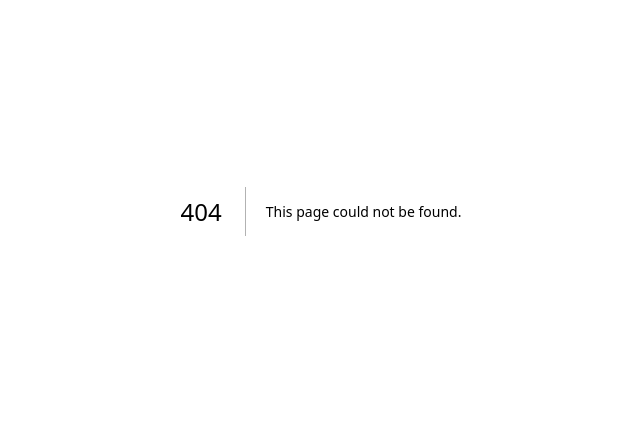
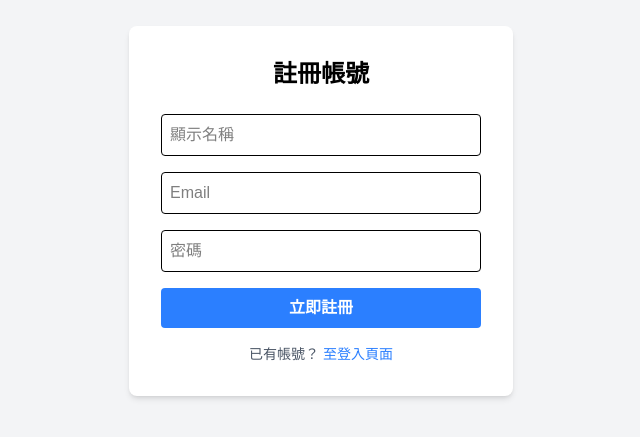
Before and after one commit to AlexTsao13/stock-forum, a Next.js app: page /register in a window 1280 px wide. Before the commit this address had no page. Shown: the part 189-626 px from the top of the page, without its empty margins (319-959 px from the left). Built offline with nearby package versions, Linux system fonts and the light colour scheme; no server answers.

Commit message:
implement authentication system with NextAuth, registration, and login pages

```diff
--- a/package.json
+++ b/package.json
@@ -10,10 +10,14 @@
     "prettier": "prettier --write ./src"
   },
   "dependencies": {
+    "@auth/mongodb-adapter": "^3.11.2",
     "@headlessui/react": "^2.2.4",
     "@tanstack/react-query": "^5.95.2",
+    "@types/bcryptjs": "^3.0.0",
+    "bcryptjs": "^3.0.3",
     "mongodb": "^7.1.0",
     "next": "15.4.3",
+    "next-auth": "^5.0.0-beta.31",
     "prettier": "^3.6.2",
     "react": "19.1.0",
     "react-dom": "19.1.0",
--- /dev/null
+++ b/src/app/(auth)/login/action.ts
@@ -0,0 +1,27 @@
+"use server";
+import { signIn } from "@/auth";
+import { AuthError } from "next-auth";
+export async function loginAction(formData: FormData) {
+  const email = formData.get("email") as string;
+  const password = formData.get("password") as string;
+  try {
+    // 呼叫 Auth.js 提供的登入函式
+    // "credentials" 對應到在 auth.ts 裡設定的名稱
+    await signIn("credentials", {
+      email,
+      password,
+      redirectTo: "/", // 登入成功後導向首頁
+    });
+  } catch (error) {
+    if (error instanceof AuthError) {
+      switch (error.type) {
+        case "CredentialsSignin":
+          return { error: "信箱或密碼錯誤" };
+        default:
+          return { error: "登入發生錯誤" };
+      }
+    }
+    // 注意：redirect 內部也是拋出錯誤，所以這裡必須把非 AuthError 拋出去
+    throw error;
+  }
+}
--- /dev/null
+++ b/src/app/(auth)/login/page.tsx
@@ -0,0 +1,40 @@
+import { loginAction } from "./action";
+export default function LoginPage() {
+  return (
+    <div className="flex flex-col items-center justify-center min-h-screen bg-gray-100">
+      <div className="p-8 bg-white shadow-md rounded-lg w-96">
+        <h1 className="text-2xl font-bold mb-6 text-center text-black">
+          歡迎回來
+        </h1>
+        <form action={loginAction} className="flex flex-col gap-4">
+          <input
+            name="email"
+            type="email"
+            placeholder="Email"
+            required
+            className="p-2 border rounded text-black outline-none focus:ring-2 focus:ring-green-400"
+          />
+          <input
+            name="password"
+            type="password"
+            placeholder="密碼"
+            required
+            className="p-2 border rounded text-black outline-none focus:ring-2 focus:ring-green-400"
+          />
+          <button
+            type="submit"
+            className="bg-green-600 text-white p-2 rounded font-bold hover:bg-green-700 transition"
+          >
+            登入
+          </button>
+        </form>
+        <p className="mt-4 text-center text-sm text-gray-600">
+          還沒有帳號？{" "}
+          <a href="/register" className="text-blue-500 hover:underline">
+            立即註冊
+          </a>
+        </p>
+      </div>
+    </div>
+  );
+}
--- /dev/null
+++ b/src/app/(auth)/register/action.ts
@@ -0,0 +1,20 @@
+"use server";
+
+import { createUser } from "@/service/user";
+import { redirect } from "next/navigation";
+export async function registerAction(formData: FormData) {
+  const email = formData.get("email") as string;
+  const password = formData.get("password") as string;
+  const name = formData.get("name") as string;
+  if (!email || !password) {
+    return { error: "請填寫完整資訊" };
+  }
+  try {
+    // 呼叫 createUser 服務
+    await createUser(email, password, name);
+  } catch (error: any) {
+    return { error: error.message || "註冊失敗" };
+  }
+  // 註冊成功後，自動跳轉到登入頁面
+  redirect("/login");
+}
--- /dev/null
+++ b/src/app/(auth)/register/page.tsx
@@ -0,0 +1,46 @@
+import { registerAction } from "./action";
+export default function RegisterPage() {
+  return (
+    <div className="flex flex-col items-center justify-center min-h-screen bg-gray-100">
+      <div className="p-8 bg-white shadow-md rounded-lg w-96">
+        <h1 className="text-2xl font-bold mb-6 text-center text-black">
+          註冊帳號
+        </h1>
+        <form action={registerAction} className="flex flex-col gap-4">
+          <input
+            name="name"
+            type="text"
+            placeholder="顯示名稱"
+            className="p-2 border rounded text-black outline-none focus:ring-2 focus:ring-blue-400"
+          />
+          <input
+            name="email"
+            type="email"
+            placeholder="Email"
+            required
+            className="p-2 border rounded text-black outline-none focus:ring-2 focus:ring-blue-400"
+          />
+          <input
+            name="password"
+            type="password"
+            placeholder="密碼"
+            required
+            className="p-2 border rounded text-black outline-none focus:ring-2 focus:ring-blue-400"
+          />
+          <button
+            type="submit"
+            className="bg-blue-500 text-white p-2 rounded font-bold hover:bg-blue-600 transition"
+          >
+            立即註冊
+          </button>
+        </form>
+        <p className="mt-4 text-center text-sm text-gray-600">
+          已有帳號？{" "}
+          <a href="/login" className="text-blue-500 hover:underline">
+            至登入頁面
+          </a>
+        </p>
+      </div>
+    </div>
+  );
+}
--- /dev/null
+++ b/src/app/api/auth/[...nextauth]/route.ts
@@ -0,0 +1,2 @@
+import { handlers } from "@/auth";
+export const { GET, POST } = handlers;
--- /dev/null
+++ b/src/auth.ts
@@ -0,0 +1,49 @@
+import NextAuth from "next-auth";
+import { MongoDBAdapter } from "@auth/mongodb-adapter";
+import clientPromise from "./lib/mongodb"; // 注意這裡的路徑
+import Credentials from "next-auth/providers/credentials";
+import { getUserByEmail } from "./service/user";
+import bcrypt from "bcryptjs";
+
+export const { handlers, auth, signIn, signOut } = NextAuth({
+  // 連結你的 MongoDB
+  adapter: MongoDBAdapter(clientPromise),
+  // 使用 JWT 策略來管理 Session，這對效能跟安全都很平衡
+  session: { strategy: "jwt" },
+  providers: [
+    Credentials({
+      name: "Credentials",
+      credentials: {
+        email: { label: "Email", type: "email" },
+        password: { label: "Password", type: "password" },
+      },
+      async authorize(credentials) {
+        if (!credentials?.email || !credentials?.password) return null;
+        // 1. 去資料庫找看看有沒有這個 Email
+        const user = await getUserByEmail(credentials.email as string);
+
+        // 2. 如果有這個人，且他有密碼（第三方登入的人可能沒密碼）
+        if (user && user.password) {
+          // 3. 驗證密碼
+          const isPasswordCorrect = await bcrypt.compare(
+            credentials.password as string,
+            user.password,
+          );
+          if (isPasswordCorrect) {
+            // 驗證成功！回傳資料給 Auth.js 存入 Session
+            return {
+              id: user._id.toString(),
+              email: user.email,
+              name: user.name,
+            };
+          }
+        }
+        // 驗證失敗
+        return null;
+      },
+    }),
+  ],
+  pages: {
+    signIn: "/login", // 自定義登入頁面路徑
+  },
+});
--- /dev/null
+++ b/src/service/user.ts
@@ -0,0 +1,39 @@
+import clientPromise from "@/lib/mongodb";
+import bcrypt from "bcryptjs";
+
+// 註冊新使用者
+export async function createUser(
+  email: string,
+  password: string,
+  name?: string,
+) {
+  const client = await clientPromise;
+  const db = client.db();
+
+  // 1. 檢查使用者是否已存在
+  const existingUser = await db.collection("users").findOne({ email });
+  if (existingUser) {
+    throw new Error("此 Email 已被註冊");
+  }
+
+  // 2. 【資安重點】雜湊加密密碼
+  // bcrypt 會產生一個帶有「鹽值」的雜湊，即便兩個人的密碼一樣，存進資料庫也會長得不一樣
+  const hashedPassword = await bcrypt.hash(password, 10);
+
+  // 3. 存入資料庫
+  const result = await db.collection("users").insertOne({
+    email,
+    password: hashedPassword,
+    name: name || email.split("@")[0], // 如果沒給名字，就用 Email 前綴
+    createdAt: new Date(),
+  });
+
+  return result;
+}
+
+// 根據 Email 找人（登入時使用）
+export async function getUserByEmail(email: string) {
+  const client = await clientPromise;
+  const db = client.db();
+  return await db.collection("users").findOne({ email });
+}
```
Also changed, not shown: 1 other file (tests, documents, lock files or other folders).
